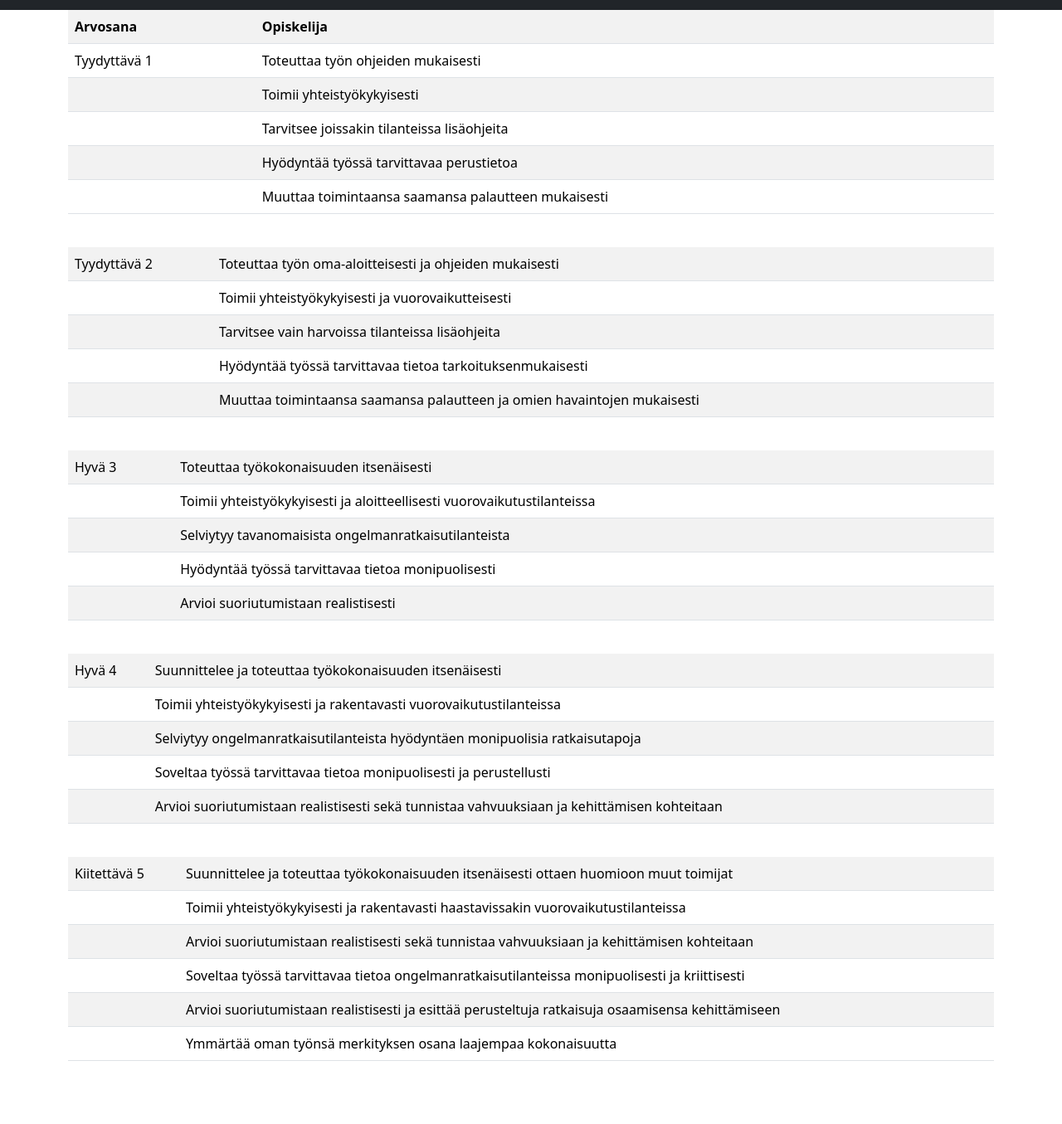
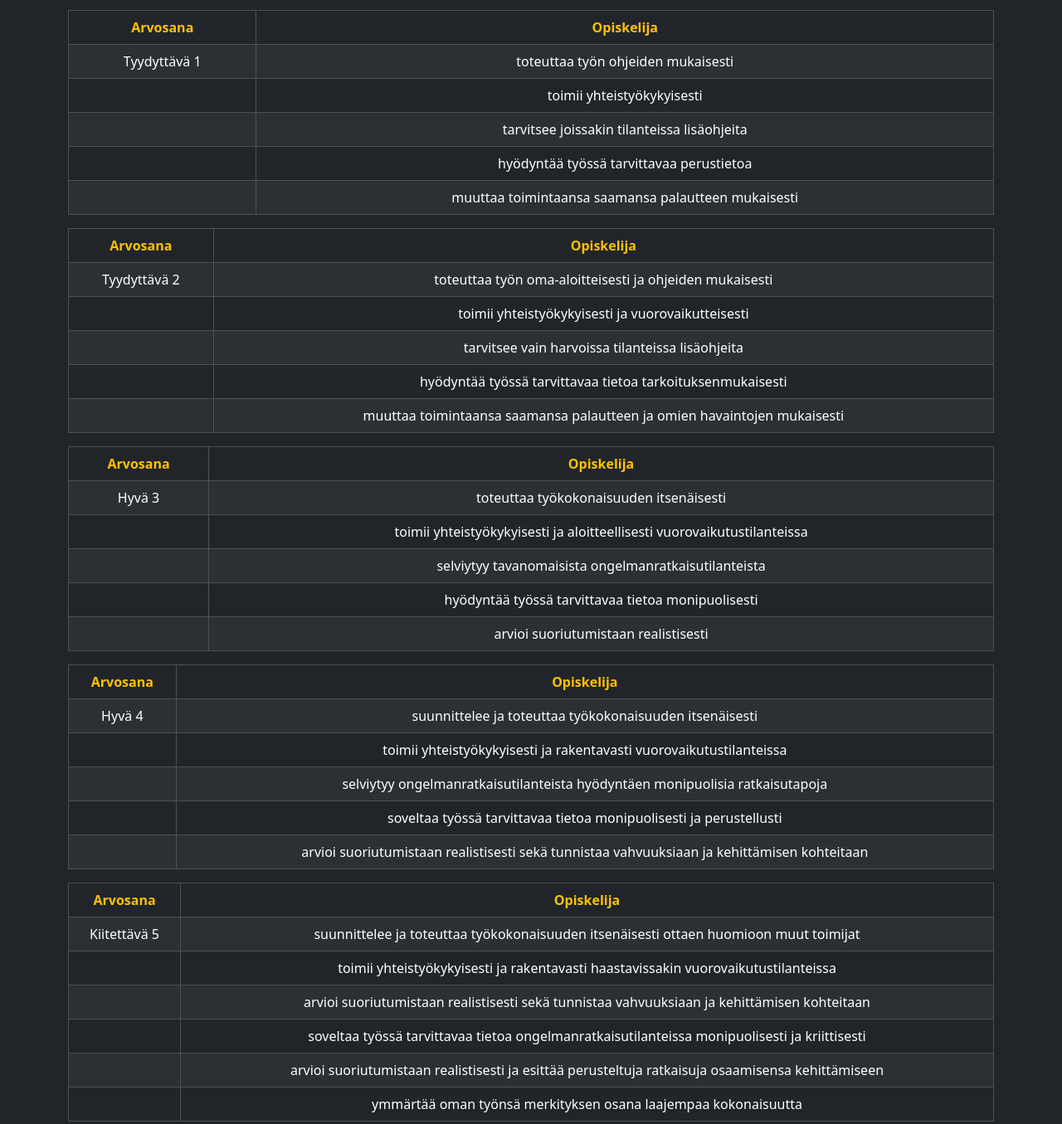
Before and after one commit to miikaxm/Responsiiviset-sivut-bootstrap, a plain HTML site: page kriteerit.html in a window 1280 px wide. Shown: the part 60-1415 px from the top of the page at 83% size. Before the commit the page ends 1355 px from the top, so only its background shows below. Drawn offline with nearby package versions, Linux system fonts and the light colour scheme.

Commit message:
Update README and HTML files for consistency and styling improvements

```diff
--- a/kriteerit.html
+++ b/kriteerit.html
@@ -6,7 +6,9 @@
     <title>Kriteerit</title>
     <link href="https://cdn.jsdelivr.net/npm/bootstrap@5.3.3/dist/css/bootstrap.min.css" rel="stylesheet" integrity="sha384-QWTKZyjpPEjISv5WaRU9OFeRpok6YctnYmDr5pNlyT2bRjXh0JMhjY6hW+ALEwIH" crossorigin="anonymous">
 </head>
-<body>
+<body class="bg-dark text-light">
+
+  <!-- Navbar -->
   <nav class="navbar navbar-expand-lg bg-dark navbar-dark py-3">
     <div class="container">
       <a href="index.html" class="navbar-brand">TiVi</a>
@@ -41,131 +43,167 @@
       </div>
     </div>
   </nav>
+
     <main>
-        <div class="container">
-            <table class="table table-striped">
+        <div class="container text-center">
+              <table class="table table-dark table-striped table-bordered">
+                <thead>
                   <tr>
-                  <th>Arvosana</th>
-                  <th>Opiskelija</th>
+                    <th scope="col" class="text-warning">Arvosana</th>
+                    <th scope="col" class="text-warning">Opiskelija</th>
                   </tr>
+                </thead>
+                <tbody>
                   <tr>
                     <td>Tyydyttävä 1</td>
-                  <td>Toteuttaa työn ohjeiden mukaisesti</td>
+                    <td>toteuttaa työn ohjeiden mukaisesti</td>
                   </tr>
                   <tr>
                     <td></td>
-                  <td>Toimii yhteistyö&shy;kykyisesti</td>
+                    <td>toimii yhteistyökykyisesti</td>
                   </tr>
                   <tr>
                     <td></td>
-                  <td>Tarvitsee joissakin tilanteissa lisäohjeita</td>
+                    <td>tarvitsee joissakin tilanteissa lisäohjeita</td>
                   </tr>
                   <tr>
                     <td></td>
-                  <td>Hyödyntää työssä tarvittavaa perustietoa</td>
+                    <td>hyödyntää työssä tarvittavaa perustietoa</td>
                   </tr>
                   <tr>
                     <td></td>
-                  <td>Muuttaa toimintaansa saamansa palautteen mukaisesti</td>
+                    <td>muuttaa toimintaansa saamansa palautteen mukaisesti</td>
                   </tr>
+                </tbody>
               </table>
-              <br>
-              <table class="table table-striped">
+
+              <table class="table table-dark table-striped table-bordered">
+                <thead>
+                  <tr>
+                    <th scope="col" class="text-warning">Arvosana</th>
+                    <th scope="col" class="text-warning">Opiskelija</th>
+                  </tr>
+                </thead>
+                <tbody>
                   <tr>
                     <td>Tyydyttävä 2</td>
-                    <td>Toteuttaa työn oma-aloitteisesti ja ohjeiden mukaisesti</td>
+                    <td>toteuttaa työn oma-aloitteisesti ja ohjeiden mukaisesti</td>
                   </tr>
                   <tr>
                     <td></td>
-                    <td>Toimii yhteistyökykyisesti ja vuorovaikutteisesti</td>
+                    <td>toimii yhteistyökykyisesti ja vuorovaikutteisesti</td>
                   </tr>
                   <tr>
                     <td></td>
-                    <td>Tarvitsee vain harvoissa tilanteissa lisäohjeita</td>
+                    <td>tarvitsee vain harvoissa tilanteissa lisäohjeita</td>
                   </tr>
                   <tr>
                     <td></td>
-                    <td>Hyödyntää työssä tarvittavaa tietoa tarkoituksenmukaisesti</td>
+                    <td>hyödyntää työssä tarvittavaa tietoa tarkoituksenmukaisesti</td>
                   </tr>
                   <tr>
                     <td></td>
-                    <td>Muuttaa toimintaansa saamansa palautteen ja omien havaintojen mukaisesti</td>
+                    <td>muuttaa toimintaansa saamansa palautteen ja omien havaintojen mukaisesti</td>
                   </tr>
+                </tbody>
               </table>
-              <br>
-              <table class="table table-striped">
+
+              <table class="table table-dark table-striped table-bordered">
+                <thead>
+                  <tr>
+                    <th scope="col" class="text-warning">Arvosana</th>
+                    <th scope="col" class="text-warning">Opiskelija</th>
+                  </tr>
+                </thead>
+                <tbody>
                   <tr>
                     <td>Hyvä 3</td>
-                    <td>Toteuttaa työkokonaisuuden itsenäisesti</td>
+                    <td>toteuttaa työkokonaisuuden itsenäisesti</td>
                   </tr>
                   <tr>
                     <td></td>
-                    <td>Toimii yhteistyökykyisesti ja aloitteellisesti vuorovaikutustilanteissa</td>
+                    <td>toimii yhteistyökykyisesti ja aloitteellisesti vuorovaikutustilanteissa</td>
                   </tr>
                   <tr>
                     <td></td>
-                    <td>Selviytyy tavanomaisista ongelmanratkaisutilanteista</td>
+                    <td>selviytyy tavanomaisista ongelmanratkaisutilanteista</td>
                   </tr>
                   <tr>
                     <td></td>
-                    <td>Hyödyntää työssä tarvittavaa tietoa monipuolisesti</td>
+                    <td>hyödyntää työssä tarvittavaa tietoa monipuolisesti</td>
                   </tr>
                   <tr>
                     <td></td>
-                    <td>Arvioi suoriutumistaan realistisesti</td>
+                    <td>arvioi suoriutumistaan realistisesti</td>
                   </tr>
+                </tbody>
               </table>
-              <br>
-              <table class="table table-striped">
+
+              <table class="table table-dark table-striped table-bordered">
+                <thead>
+                  <tr>
+                    <th scope="col" class="text-warning">Arvosana</th>
+                    <th scope="col" class="text-warning">Opiskelija</th>
+                  </tr>
+                </thead>
+                <tbody>
                   <tr>
                     <td>Hyvä 4</td>
-                    <td>Suunnittelee ja toteuttaa työkokonaisuuden itsenäisesti</td>
+                    <td>suunnittelee ja toteuttaa työkokonaisuuden itsenäisesti</td>
                   </tr>
                   <tr>
                     <td></td>
-                    <td>Toimii yhteistyökykyisesti ja rakentavasti vuorovaikutustilanteissa</td>
+                    <td>toimii yhteistyökykyisesti ja rakentavasti vuorovaikutustilanteissa</td>
                   </tr>
                   <tr>
                     <td></td>
-                    <td>Selviytyy ongelmanratkaisutilanteista hyödyntäen monipuolisia ratkaisutapoja</td>
+                    <td>selviytyy ongelmanratkaisutilanteista hyödyntäen monipuolisia ratkaisutapoja</td>
                   </tr>
                   <tr>
                     <td></td>
-                    <td>Soveltaa työssä tarvittavaa tietoa monipuolisesti ja perustellusti</td>
+                    <td>soveltaa työssä tarvittavaa tietoa monipuolisesti ja perustellusti</td>
                   </tr>
                   <tr>
                     <td></td>
-                    <td>Arvioi suoriutumistaan realistisesti sekä tunnistaa vahvuuksiaan ja kehittämisen kohteitaan</td>
+                    <td>arvioi suoriutumistaan realistisesti sekä tunnistaa vahvuuksiaan ja kehittämisen kohteitaan</td>
                   </tr>
+                </tbody>
               </table>
-              <br>
-              <table class="table table-striped">
+
+              <table class="table table-dark table-striped table-bordered">
+                <thead>
+                  <tr>
+                    <th scope="col" class="text-warning">Arvosana</th>
+                    <th scope="col" class="text-warning">Opiskelija</th>
+                  </tr>
+                </thead>
+                <tbody>
                   <tr>
                     <td>Kiitettävä 5</td>
-                    <td>Suunnittelee ja toteuttaa työkokonaisuuden itsenäisesti ottaen huomioon muut toimijat</td>
+                    <td>suunnittelee ja toteuttaa työkokonaisuuden itsenäisesti ottaen huomioon muut toimijat</td>
                   </tr>
                   <tr>
                     <td></td>
-                    <td>Toimii yhteistyökykyisesti ja rakentavasti haastavissakin vuorovaikutustilanteissa</td>
+                    <td>toimii yhteistyökykyisesti ja rakentavasti haastavissakin vuorovaikutustilanteissa</td>
                   </tr>
                   <tr>
                     <td></td>
-                    <td>Arvioi suoriutumistaan realistisesti sekä tunnistaa vahvuuksiaan ja kehittämisen kohteitaan</td>
+                    <td>arvioi suoriutumistaan realistisesti sekä tunnistaa vahvuuksiaan ja kehittämisen kohteitaan</td>
                   </tr>
                   <tr>
                     <td></td>
-                    <td>Soveltaa työssä tarvittavaa tietoa ongelmanratkaisutilanteissa monipuolisesti ja kriittisesti</td>
+                    <td>soveltaa työssä tarvittavaa tietoa ongelmanratkaisutilanteissa monipuolisesti ja kriittisesti</td>
                   </tr>
                   <tr>
                     <td></td>
-                    <td>Arvioi suoriutumistaan realistisesti ja esittää perusteltuja ratkaisuja osaamisensa kehittämiseen</td>
+                    <td>arvioi suoriutumistaan realistisesti ja esittää perusteltuja ratkaisuja osaamisensa kehittämiseen</td>
                   </tr>
                   <tr>
                     <td></td>
-                    <td>Ymmärtää oman työnsä merkityksen osana laajempaa kokonaisuutta</td>
+                    <td>ymmärtää oman työnsä merkityksen osana laajempaa kokonaisuutta</td>
                   </tr>
+                </tbody>
               </table>
-
 
         </div>
     </main>
```
Also changed, not shown: arviointi.html (+4 -1 lines), index.html (+23 -9 lines), tutkinnonosat.html (+4 -1 lines), tutkinnonrakenne.html (+4 -1 lines), 1 other file. Lines whose indentation alone changed are shown as unchanged.
